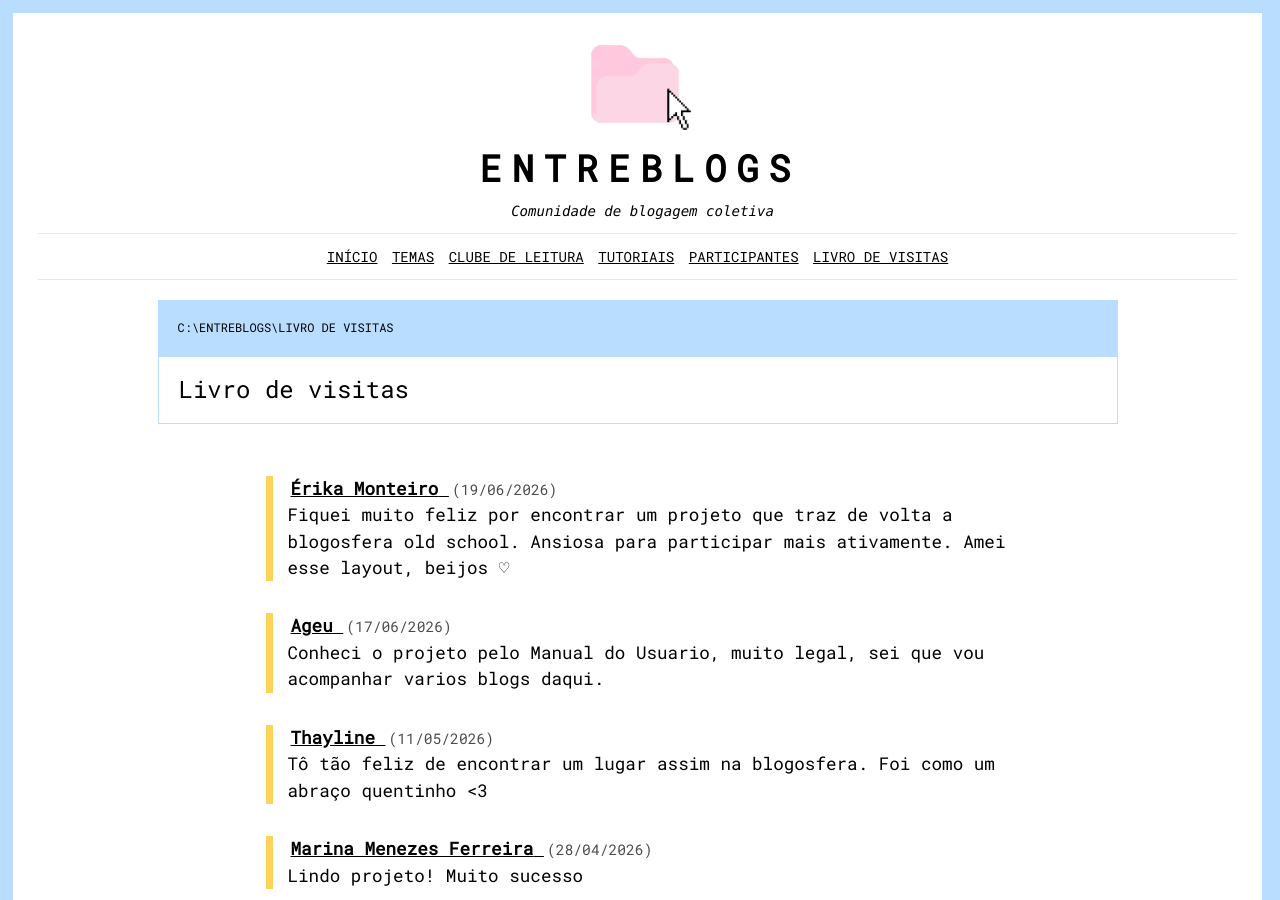
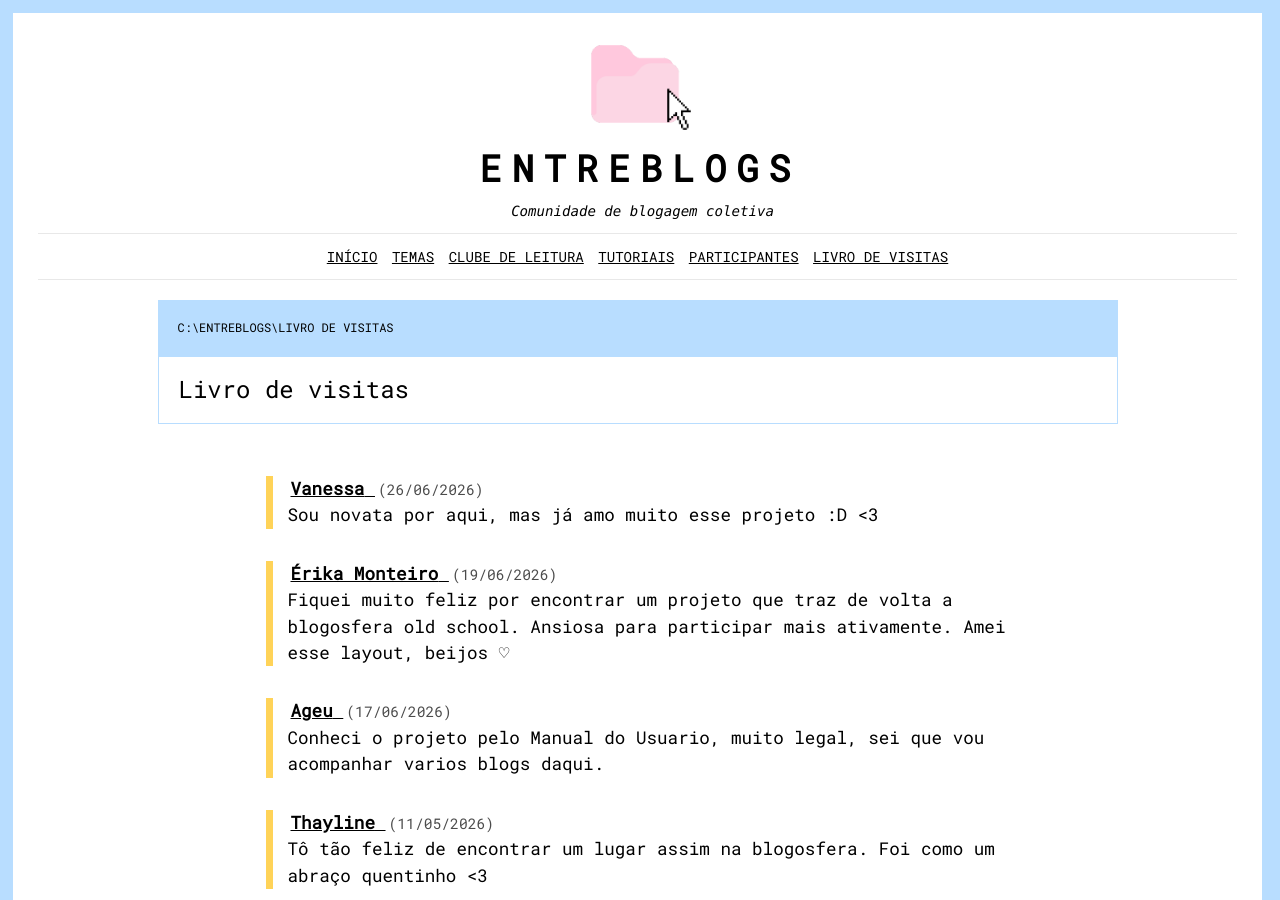
Before and after one commit to bamoretti/entreblogs, a Jekyll site: the page built from livro-de-visitas.md, in a window 1280 px wide and 900 px high. Built offline with Jekyll 4.4.1, drawn with Linux system fonts in a browser that asks for light colours; comment, search, counter and statistics services are not loaded.

Commit message:
Add Vanessa's entry to livro-de-visitas
Added a new entry for Vanessa in the guestbook.

```diff
--- a/_data/livro-de-visitas.yml
+++ b/_data/livro-de-visitas.yml
@@ -1,3 +1,9 @@
+- nome: "Vanessa"
+  site: "https://baguncacomproposito.blogspot.com/"
+  data: "26/06/2026"
+  mensagem: |
+    Sou novata por aqui, mas já amo muito esse projeto :D <3
+
 - nome: "Érika Monteiro"
   site: "https://www.corujageek.com/"
   data: "19/06/2026"
```
